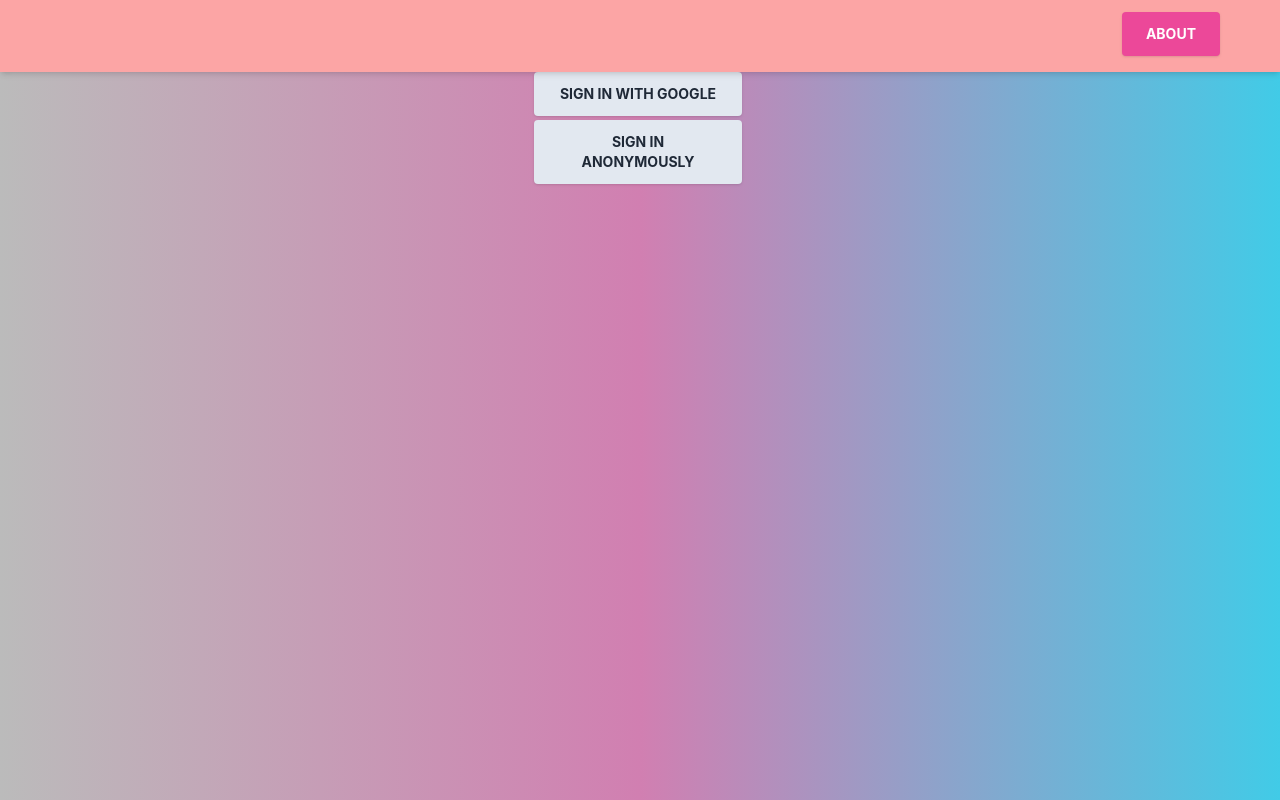
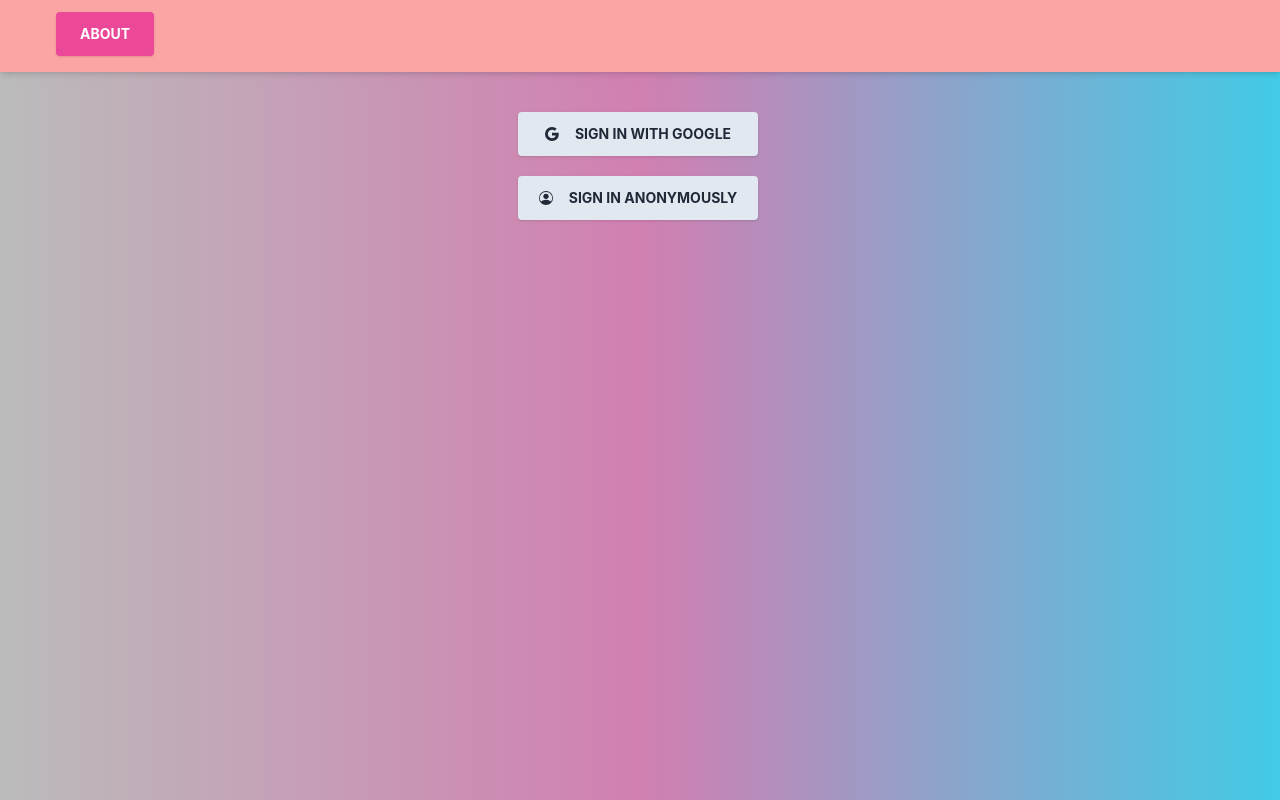
Before and after one commit to fanpug/react-todo-app, a React (Create React App) app: page / in a window 1280 px wide. Built offline with nearby package versions, Linux system fonts and the light colour scheme; no server answers.

Commit message:
Tweak the page css, add css to the login and logout buttons

```diff
--- a/package.json
+++ b/package.json
@@ -9,6 +9,7 @@
     "firebase": "^9.19.1",
     "react": "^18.2.0",
     "react-dom": "^18.2.0",
+    "react-icons": "^4.8.0",
     "react-scripts": "5.0.1",
     "uuid": "^9.0.0",
     "web-vitals": "^2.1.4"
--- a/src/App.js
+++ b/src/App.js
@@ -1,4 +1,4 @@
-import React, { useEffect, useState } from "react";
+import React, { useState } from "react";
 import {
     GoogleAuthProvider,
     signInWithPopup,
@@ -7,11 +7,12 @@ import {
     signOut,
 } from "firebase/auth";
 import { auth } from "./firebase/firebase";
+import { BsPersonCircle, BsGoogle } from "react-icons/bs"
 
 import Navbar from "./components/Navbar";
 import Todo from "./components/Todo";
 
-const buttonClasses = 'w-52 bg-slate-200 text-gray-800 hover:bg-slate-300 active:bg-slate-400 font-bold uppercase text-sm px-5 py-3 rounded shadow hover:shadow-lg outline-none focus:outline-none mr-1 mb-1 ease-linear transition-all duration-150';
+const buttonClasses = 'bg-slate-200 text-gray-800 hover:bg-slate-300 active:bg-slate-400 font-bold uppercase text-sm px-5 py-3 rounded shadow hover:shadow-lg outline-none focus:outline-none mr-1 mb-1 ease-linear transition-all duration-150';
 
 function App() {
     const [currentUser, setCurrentUser] = useState(null);
@@ -45,8 +46,8 @@ function App() {
 
     const handleLogout = () => {
         signOut(auth).then(() => {
+            setCurrentUser(null);
             //console.log("User signed out")
-            setCurrentUser(null);
         }).catch((error) => {
             const errorCode = error.code;
             const errorMessage = error.message;
@@ -55,17 +56,15 @@ function App() {
 
     return (
         <>
-            <Navbar />
+            <Navbar currentUser={currentUser} handleLogout={handleLogout} />
             <main className="flex flex-col items-center justify-center">
                 {!currentUser ?
                     <>
-                        <button className={`${buttonClasses}`} onClick={handleGoogleAuth}>Sign in with Google</button>
-                        <button className={`${buttonClasses}`} onClick={handleAnonAuth}>Sign in Anonymously</button>
+                        <button className={`${buttonClasses} w-60 mt-10 flex items-center justify-center`} onClick={handleGoogleAuth}><BsGoogle className="inline mr-4" />Sign in with Google</button>
+                        <button className={`${buttonClasses} w-60 mt-4 flex items-center justify-center`} onClick={handleAnonAuth}><BsPersonCircle className="inline mr-4" />Sign in Anonymously</button>
                     </>
                 :
                     <>
-                        <button className={`${buttonClasses}`} onClick={handleLogout}>Log Out</button>
-                        <span className="capitalize">{currentUser.displayName || currentUser}</span>
                         <Todo />
                     </>
                 }
--- a/src/components/AboutModal.jsx
+++ b/src/components/AboutModal.jsx
@@ -17,7 +17,7 @@ export default function AboutModal() {
 
   return (
     <>
-      <button className='bg-pink-500 text-white active:bg-pink-600 font-bold uppercase text-sm px-6 py-3 rounded shadow hover:shadow-lg outline-none focus:outline-none mr-1 mb-1 ease-linear transition-all duration-150' onClick={toggleModal}>About</button>
+      <button className='bg-pink-500 text-white hover:bg-pink-600 active:bg-pink-700 font-bold uppercase text-sm px-6 py-3 rounded shadow hover:shadow-lg outline-none focus:outline-none mr-1 mb-1 ease-linear transition-all duration-150' onClick={toggleModal}>About</button>
 
       {!showModal ?
         null
--- a/src/components/Navbar.jsx
+++ b/src/components/Navbar.jsx
@@ -1,13 +1,21 @@
 import React from 'react';
 import AboutModal from "./AboutModal";
+import { BiLogOut } from "react-icons/bi"
 
-export default function Navbar({toggleModal}) {
+const buttonClasses = 'bg-slate-200 text-gray-800 hover:bg-slate-300 active:bg-slate-400 font-bold uppercase text-sm px-5 py-3 rounded shadow hover:shadow-lg outline-none focus:outline-none mr-1 mb-1 ease-linear transition-all duration-150';
+
+export default function Navbar({currentUser, handleLogout}) {
   return (
     <header className='sticky left-0 bottom-0 shadow-md z-40'>
-        <nav className='h-[72px] min-h-full w-full flex items-center justify-end bg-red-300'>
-            <ul className='list-none flex'>
-                <li className='pr-14'><AboutModal /></li>
-            </ul>
+        <nav className='h-[72px] min-h-full w-full flex items-center justify-between bg-red-300'>
+                <li className='list-none pl-14'><AboutModal /></li>
+                {currentUser ?
+                  <>
+                    <li className='list-none pr-14'><button className={`${buttonClasses} flex items-center justify-center`} onClick={handleLogout}><BiLogOut className="text-lg inline mr-2" />Log Out</button></li>
+                  </>
+                :
+                  null
+                }
         </nav>
     </header>
   )
--- a/src/index.css
+++ b/src/index.css
@@ -1,6 +1,12 @@
 @tailwind base;
 @tailwind components;
 @tailwind utilities;
+
+
+html {
+  background: rgb(187,187,187);
+  background: linear-gradient(90deg, rgba(187,187,187,1) 0%, rgba(209,127,177,1) 50%, rgba(65,203,231,1) 100%);
+}
 
 body {
   margin: 0;
@@ -9,9 +15,6 @@ body {
     sans-serif;
   -webkit-font-smoothing: antialiased;
   -moz-osx-font-smoothing: grayscale;
-
-  background: rgb(187,187,187);
-  background: linear-gradient(90deg, rgba(187,187,187,1) 0%, rgba(209,127,177,1) 50%, rgba(65,203,231,1) 100%);
 }
 
 code {
```
Also changed, not shown: 1 other file (tests, documents, lock files or other folders).
